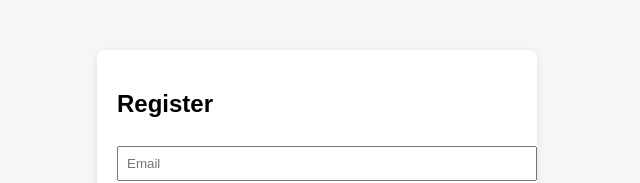
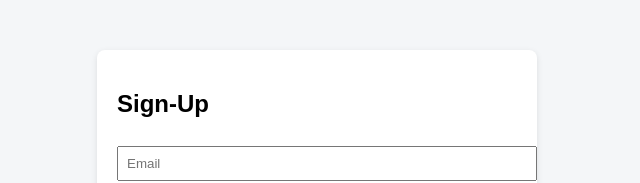
Before and after one commit to BharatSharma29/Task-Tracker, a React (Create React App) app in the folder frontend/: page / in a window 1280 px wide. Both pictures are taken after a click on the button "Register". Shown: the top 183 px of the page, without its empty margins (323-963 px from the left). Built offline with nearby package versions, Linux system fonts and the light colour scheme.

Commit message:
testing ci/cd

```diff
--- a/frontend/src/components/Register.jsx
+++ b/frontend/src/components/Register.jsx
@@ -25,7 +25,7 @@ function Register({ goToLogin }) {
 
   return (
     <div className="container">
-      <h2>Register</h2>
+      <h2>Sign-Up</h2>
 
       <input
         placeholder="Email"
```
